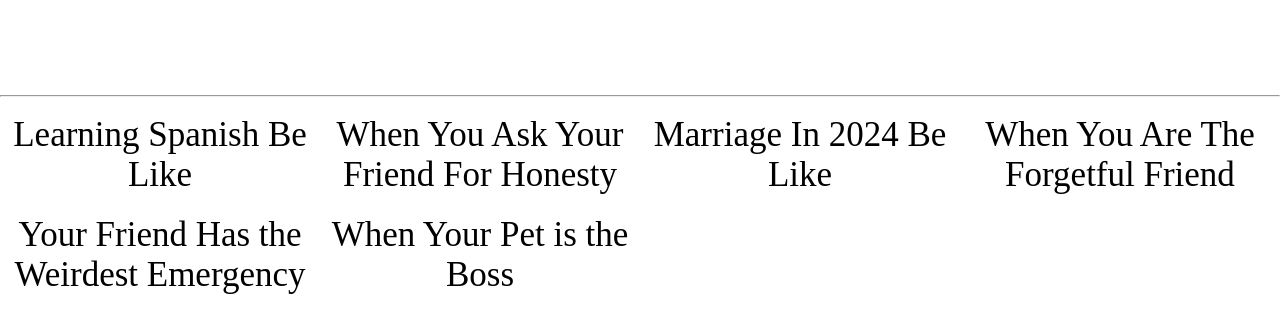
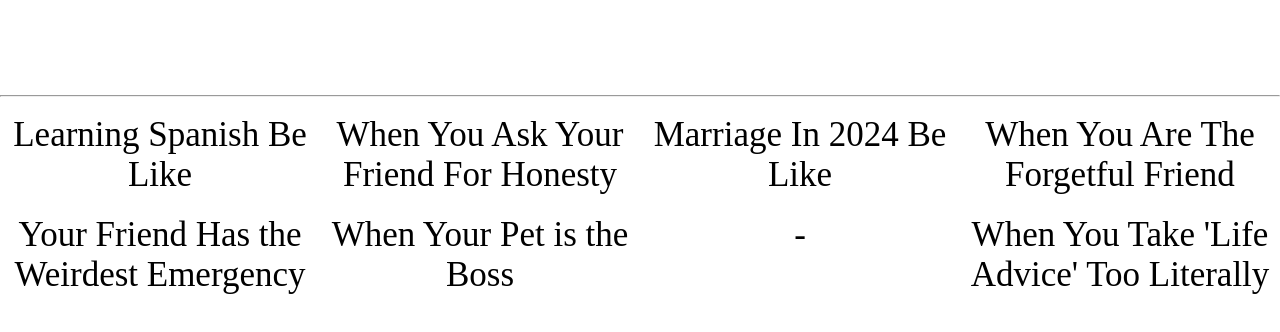
Before and after one commit to Alhedaya/Emojis, a plain HTML site: page index.html in a window 1280 px wide. Drawn offline with Linux system fonts and the light colour scheme.

Commit message:
Update index.html

```diff
--- a/index.html
+++ b/index.html
@@ -243,6 +243,18 @@ href="emojis6.pptx">When Your Pet is the Boss</a>
 </div>
 
 
+<div class="dropshadow">
+<a style="text-decoration: none; color:black;" target="_blank"
+href="emojis7.pptx">-</a>
+</div>
+
+
+<div class="dropshadow">
+<a style="text-decoration: none; color:black;" target="_blank"
+href="emojis8.pptx"> When You Take 'Life Advice' Too Literally </a>
+</div>
+
+
 </div><br>
 </main>
 
```
